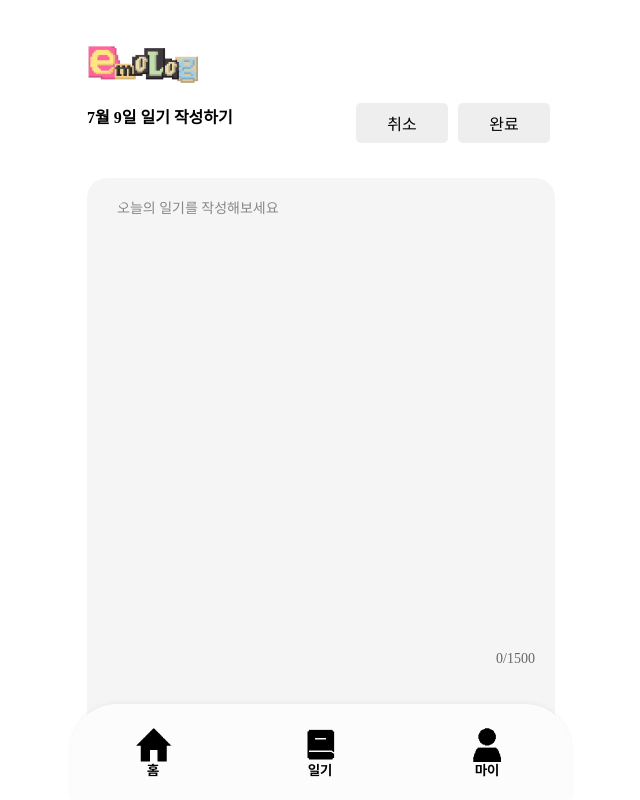
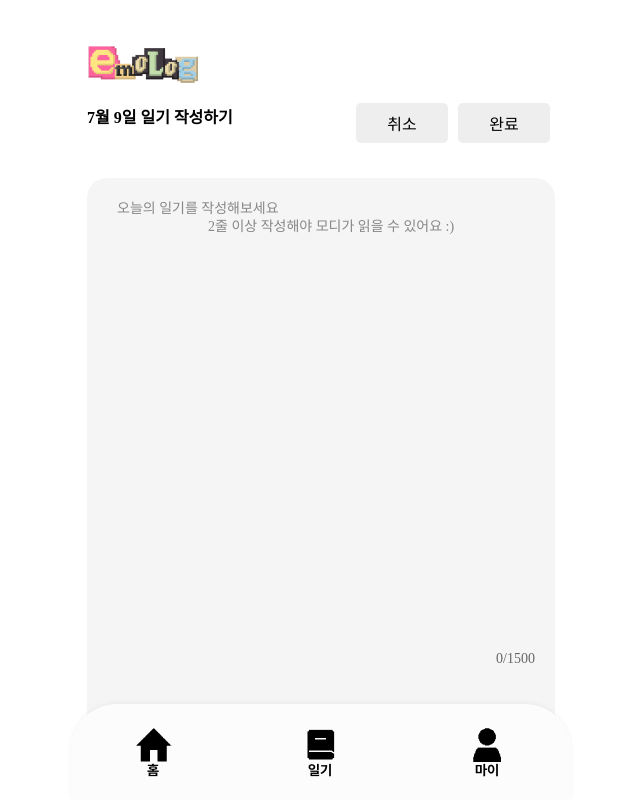
Before and after one commit to 2024-LikeLion-Hackathon/Frontend, a React (Create React App) app in the folder emolog-app/: page /write in a window 1280 px wide. Shown: the whole page, without its empty margins (319-959 px from the left). Built offline with nearby package versions, Linux system fonts and the light colour scheme.

Commit message:
[fix] 여러가지 수정

```diff
--- a/emolog-app/src/page/Select/Select.jsx
+++ b/emolog-app/src/page/Select/Select.jsx
@@ -47,7 +47,7 @@ function Select() {
     const emoClicked = (emotion) => {
         if (selectedEmotions.includes(emotion)) {
             setSelectedEmotions(selectedEmotions.filter((emo) => emo !== emotion));
-        } else if (selectedEmotions.length < 3) {
+        } else if (selectedEmotions.length < 6) {
             setSelectedEmotions([...selectedEmotions, emotion]);
         }
     };
@@ -98,8 +98,8 @@ function Select() {
                     <div id="btnBox">
                         <button
                             id="finishbtn"
-                            className={selectedEmotions.length === 3 ? 'finish' : 'disabled'}
-                            disabled={selectedEmotions.length !== 3}
+                            className={selectedEmotions.length === 6 ? 'finish' : 'disabled'}
+                            disabled={selectedEmotions.length !== 6}
                             onClick={handleSubmit}
                         >
 
@@ -109,7 +109,7 @@ function Select() {
                 <div id="selectEmo">
                     <div id="info">
                         <span id="modi">MoDi가 추천해주는 감정들 순서대로 보여드려요 </span>
-                        오늘의 감정과 가장 잘 어울리는 단어 3가지를 골라주세요
+                        오늘의 감정과 가장 잘 어울리는 단어 6가지를 골라주세요
                     </div>
                     <div id="emos">
                         {emotions.map((emotion) => (
--- a/emolog-app/src/page/WriteLog/WriteLog.css
+++ b/emolog-app/src/page/WriteLog/WriteLog.css
@@ -107,7 +107,6 @@
         justify-content: space-around;
     }
     #inputbox{
-
         position: absolute;
         top: 178px;
         bottom: 80px;
@@ -133,7 +132,6 @@
         flex-direction: column;
         justify-content: flex-start;
         align-items: flex-start;
-        border-radius: 20px;
 
         resize: none;
         font-family: 'Pretendard';
@@ -142,9 +140,6 @@
         font-size: 14px;
         line-height: 18px;
         /* 오늘의 일기를 작성해보세요 */
-
-
-
 
     }
 
--- a/emolog-app/src/page/WriteLog/WriteLog.jsx
+++ b/emolog-app/src/page/WriteLog/WriteLog.jsx
@@ -89,7 +89,8 @@ function WriteLog() {
                           maxLength={maxLength}
                           value={text}
                           onChange={handleChange}
-                          placeholder="오늘의 일기를 작성해보세요">
+                          placeholder="오늘의 일기를 작성해보세요
+                          2줄 이상 작성해야 모디가 읽을 수 있어요 :)">
                 </textarea>
                 <div id="counter" style={textStyle}>
                     {text.length}/{maxLength}
```
